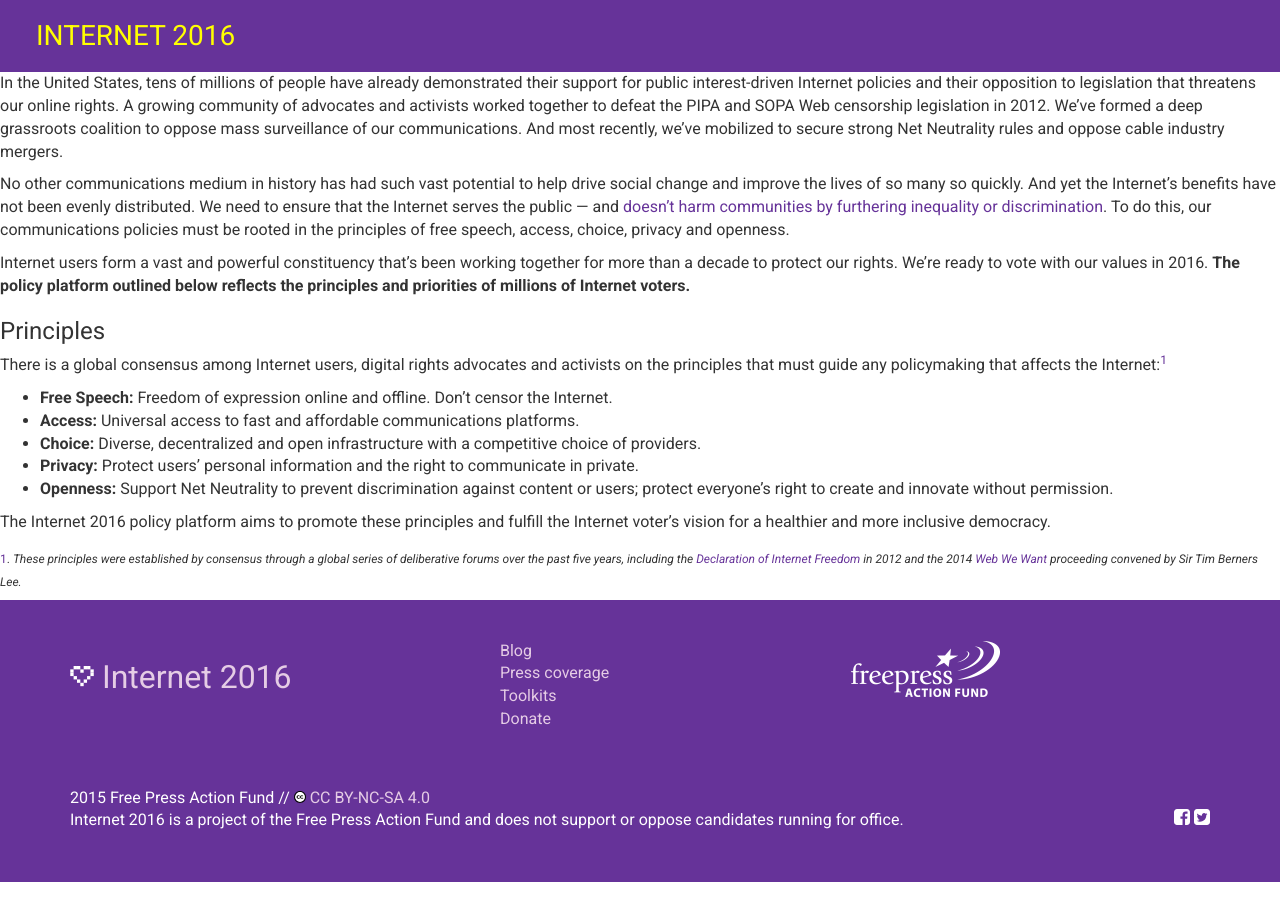
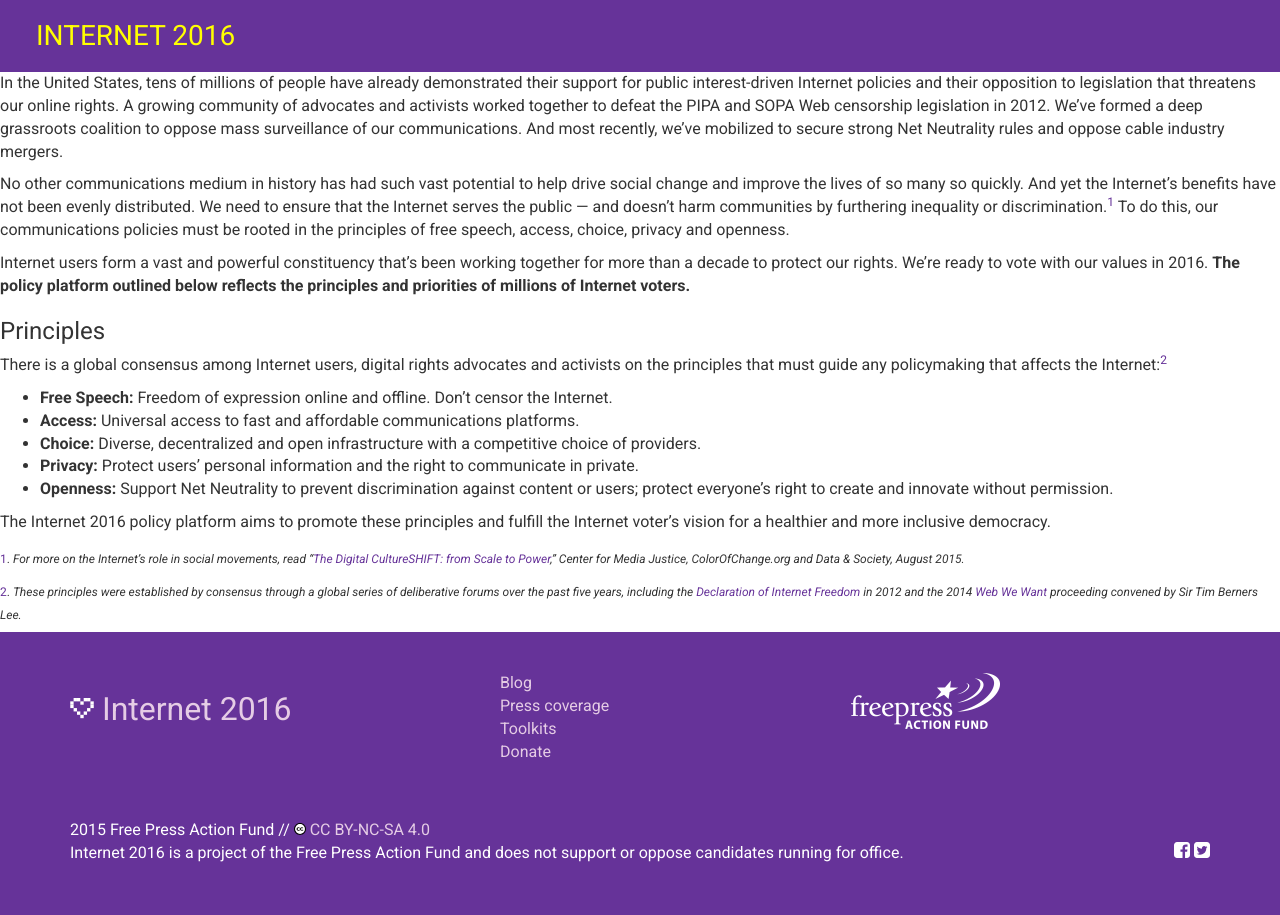
Before and after one commit to freepress/internet2016, a Jekyll site: the page built from _posts/principles/2015-01-06-intro.md, in a window 1280 px wide. Built offline with Jekyll 4.4.1, drawn with Linux system fonts in a browser that asks for light colours; comment, search, counter and statistics services are not loaded.

Commit message:
Updated footnotes

```diff
--- a/_posts/principles/2015-01-06-intro.md
+++ b/_posts/principles/2015-01-06-intro.md
@@ -13,13 +13,13 @@
 ---
 In the United States, tens of millions of people have already demonstrated their support for public interest-driven Internet policies and their opposition to legislation that threatens our online rights. A growing community of advocates and activists worked together to defeat the PIPA and SOPA Web censorship legislation in 2012. We’ve formed a deep grassroots coalition to oppose mass surveillance of our communications. And most recently, we’ve mobilized to secure strong Net Neutrality rules and oppose cable industry mergers.
 
-No other communications medium in history has had such vast potential to help drive social change and improve the lives of so many so quickly. And yet the Internet's benefits have not been evenly distributed. We need to ensure that the Internet serves the public — and [doesn’t harm communities by furthering inequality or discrimination](http://centerformediajustice.org/digital-culture-shift-from-scale-to-power/). To do this, our communications policies must be rooted in the principles of free speech, access, choice, privacy and openness.
+No other communications medium in history has had such vast potential to help drive social change and improve the lives of so many so quickly. And yet the Internet's benefits have not been evenly distributed. We need to ensure that the Internet serves the public — and doesn’t harm communities by furthering inequality or discrimination.<sup>[1](#1)</sup> To do this, our communications policies must be rooted in the principles of free speech, access, choice, privacy and openness.
 
 Internet users form a vast and powerful constituency that’s been working together for more than a decade to protect our rights. We’re ready to vote with our values in 2016. **The policy platform outlined below reflects the principles and priorities of millions of Internet voters.**
 
 ###Principles
 
-There is a global consensus among Internet users, digital rights advocates and activists on the principles that must guide any policymaking that affects the Internet:<sup>[1](#1)<sup>
+There is a global consensus among Internet users, digital rights advocates and activists on the principles that must guide any policymaking that affects the Internet:<sup>[2](#2)</sup>
 
  * **Free Speech:** Freedom of expression online and offline. Don’t censor the Internet.
  * **Access:** Universal access to fast and affordable communications platforms.
@@ -29,4 +29,6 @@
 
 The Internet 2016 policy platform aims to promote these principles and fulfill the Internet voter’s vision for a healthier and more inclusive democracy.
 
-<sub><a name="1">1</a>. *These principles were established by consensus through a global series of deliberative forums over the past five years, including the [Declaration of Internet Freedom](http://www.internetdeclaration.org/) in 2012 and the 2014 [Web We Want](https://webwewant.org/about_us) proceeding convened by Sir Tim Berners Lee.*</sub>
+<sub><a name="1">1</a>. *For more on the Internet’s role in social movements, read “[The Digital CultureSHIFT: from Scale to Power](http://centerformediajustice.org/digital-culture-shift-from-scale-to-power/),” Center for Media Justice, ColorOfChange.org and Data & Society, August 2015.*
+
+<sub><a name="2">2</a>. *These principles were established by consensus through a global series of deliberative forums over the past five years, including the [Declaration of Internet Freedom](http://www.internetdeclaration.org/) in 2012 and the 2014 [Web We Want](https://webwewant.org/about_us) proceeding convened by Sir Tim Berners Lee.*</sub>
```
